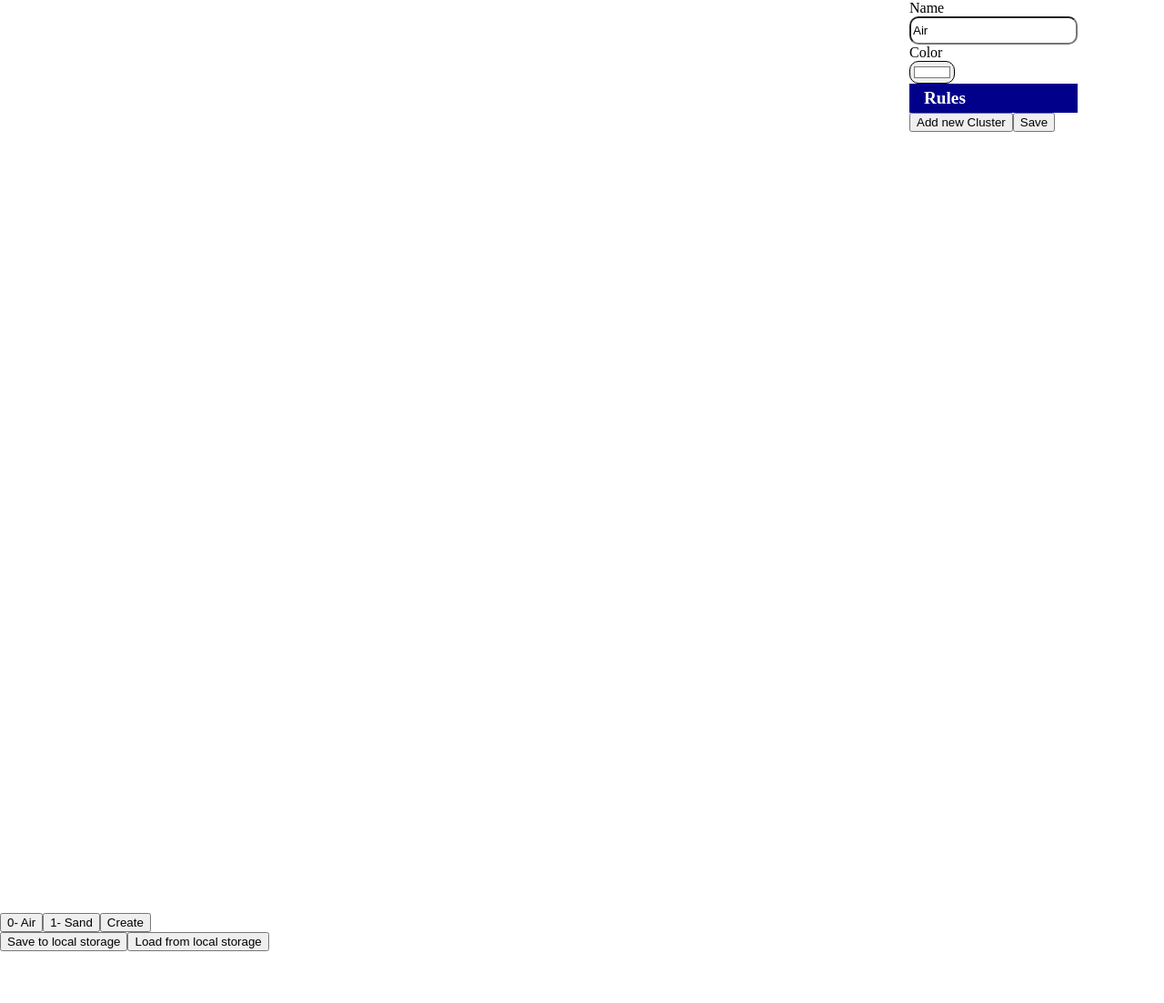
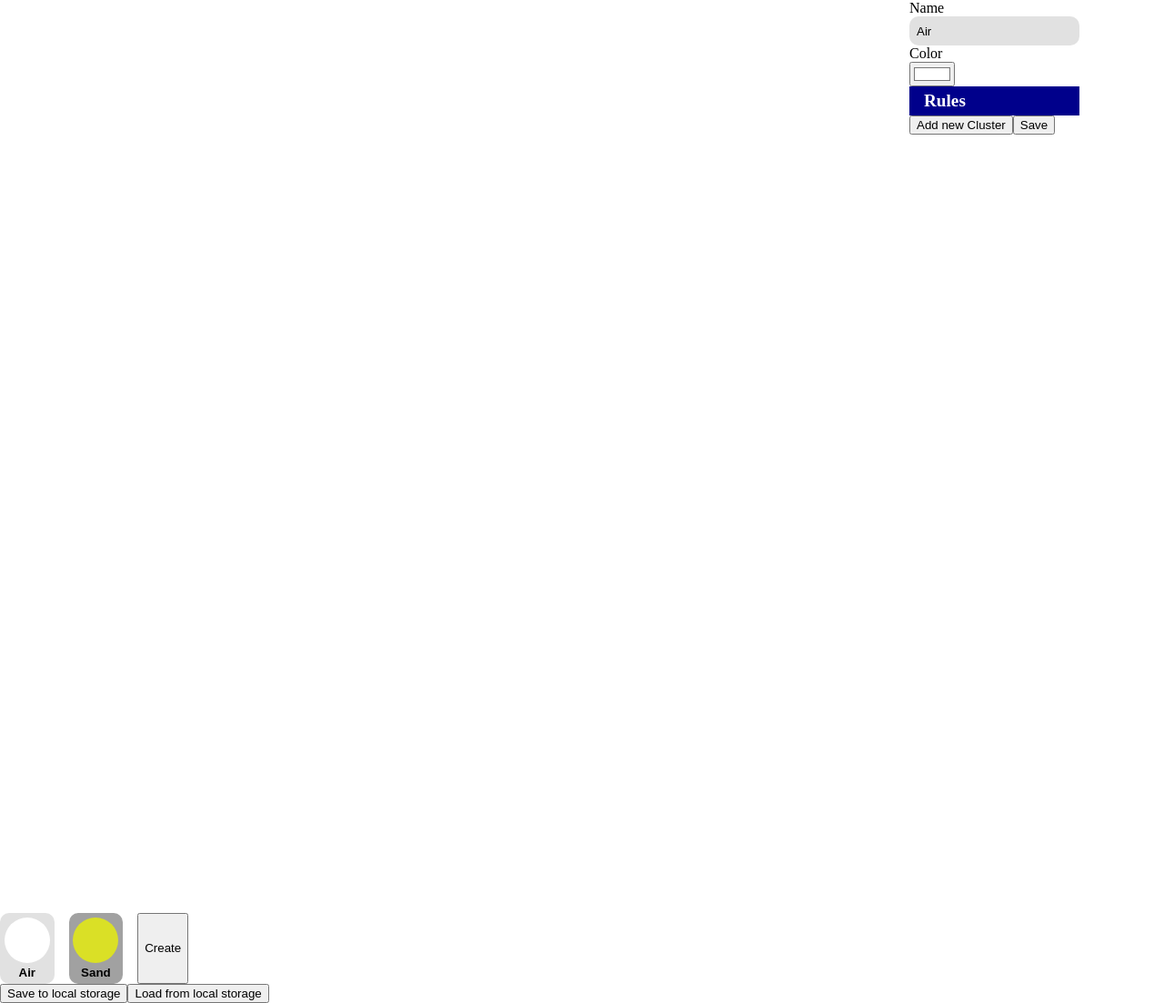
Before and after one commit to jaqee-a/cellumatron, a React (Vite) app: page / in a window 1280 px wide. Shown: the whole page at 91% size. Before the commit the page ends 1046 px from the top, so only its background shows below. Built offline with nearby package versions, Linux system fonts and the light colour scheme.

Commit message:
element picker enhancement

```diff
--- a/src/components/Element.tsx
+++ b/src/components/Element.tsx
@@ -5,7 +5,6 @@ import { RuleCluster as RuleClusterStructure, getElementById } from "../lib/elem
 import { useDispatch, useSelector } from "react-redux";
 import { updateElements } from "../redux/elementRedux";
 import { CellumatronState } from "../redux/store";
-import { Input } from "./Input";
 import { Collapsable } from "./Collapsable";
 
 export function Element() {
@@ -96,7 +95,7 @@ export function Element() {
                     <label>Name</label>
                     <Input type="text" value={name} onChange={handleNameChange}/>
                     <label>Color</label>
-                    <Input type="color" value={color} onChange={handleColorChange}/>
+                    <input type="color" value={color} onChange={handleColorChange}/>
                 </MetaInput>
                 <Collapsable title="Rules" defaultState={'collapsed'}>
                     <RulesContainer>
@@ -104,12 +103,12 @@ export function Element() {
                             ruleClusters.map((_, index) =>
                                 <div key={index}>
                                     <DropTarget
-                                            show={draggingIndex !== undefined}
+                                            show={draggingIndex !== undefined?1:0}
                                             onDragEnter={(_: BaseSyntheticEvent)=>handleDropTargetEnter(index)}
                                             onDragLeave={handleDropTargetLeave}
                                             onDragOver={handleDragOverTarget}
                                             onDrop={handleDrop}
-                                            isDraggableOver={hoveredDropTargetIndex === index}/>
+                                            draggableover={hoveredDropTargetIndex === index?1:0}/>
                                     <RuleCluster
                                             onDragStart={(_: BaseSyntheticEvent)=>handleDragStart(index)}
                                             onDragEnd={handleDragEnd}
@@ -128,11 +127,11 @@ export function Element() {
     );
 }
 
-const  DropTarget = styled.div<{show: boolean, isDraggableOver: boolean}>`
+const  DropTarget = styled.div<{show: number, draggableover: number}>`
     width: 100%;
     height: 1rem;
     margin-bottom: 1rem;
-    border: 1px dashed ${(props)=>props.isDraggableOver?'red':'black'};
+    border: 1px dashed ${(props)=>props.draggableover?'red':'black'};
     border-style: dashed;
     display: ${(props)=>props.show?'grid':'none'};
     place-items: center;
@@ -151,3 +150,11 @@ const MetaInput = styled.div`
 
 const ElementContainer = styled.div`
 `;
+
+const Input = styled.input`
+    border: none;
+    height: 30px;
+    border-radius: 10px;
+    background-color: #e1e1e1;
+    padding-left: 0.5rem;
+`;
--- a/src/components/ElementPicker.tsx
+++ b/src/components/ElementPicker.tsx
@@ -1,15 +1,18 @@
 import { useDispatch, useSelector } from "react-redux"
-import { Element } from "../lib/element";
-import { setSelectedElement, addNewElement} from "../redux/elementRedux";
+import { setSelectedElement, addNewElement, ElementRedux} from "../redux/elementRedux";
 import { CellumatronState } from "../redux/store";
+import { styled } from "styled-components";
+import { useState } from "react";
 
 
 
 export function ElementPicker() {
-    const allElements: Array<Element> = useSelector((state: CellumatronState) => state.elements.elements);
+    const [selected, setSelected] = useState<number>(0);
+    const allElements: Array<ElementRedux> = useSelector((state: CellumatronState) => state.elements.elements);
     const dispatch = useDispatch();
 
-    const handleClickOnElement = (value: any) => {
+    const handleClickOnElement = (value: ElementRedux, index: number) => {
+        setSelected(index);
         dispatch(setSelectedElement(value.id));
     }
 
@@ -18,11 +21,63 @@ export function ElementPicker() {
     }
 
     return (
-        <div>
+        <ElementPickerContainer>
             {
-                allElements.map((value: any)=><button key={value.id} onClick={()=>handleClickOnElement(value)}>{value.id}- {value.name}</button>)
+                allElements.map((value: ElementRedux, index: number)=>
+                    <ElementButton key={value.id} selected={selected === index} element={value} onClick={()=>handleClickOnElement(value, index)} />)
             }
             <button onClick={handleCreateNewElement}>Create</button>
-        </div>
+        </ElementPickerContainer>
     )
 }
+
+const ElementPickerContainer = styled.div`
+    display: flex;
+    gap: 1rem;
+`;
+
+
+
+
+interface ElementButtonProps {
+    onClick: Function;
+    element: ElementRedux;
+    selected: boolean;
+}
+
+
+function ElementButton({onClick, element, selected}: ElementButtonProps) {
+    return (
+        <ButtonContainer selected={selected} onClick={()=>onClick()}>
+            <ButtonContent>
+                <ColorDisplay color={element.color} />
+                <LabelDisplay>{element.name}</LabelDisplay>
+            </ButtonContent>
+        </ButtonContainer>
+    );
+}
+
+const ButtonContainer = styled.button<{selected: boolean}>`
+    background-color: ${(props)=>props.selected?'#e1e1e1':'#a1a1a1'};
+    border-radius: 10px;
+    border: none;
+    padding: 0.3rem;
+    &:hover {
+        cursor: pointer;
+        opacity: 0.7;
+    }
+`;
+const ButtonContent   = styled.div`
+    display: flex;
+    flex-direction: column;
+    gap: 0.2rem;
+`;
+const LabelDisplay    = styled.div`
+    font-weight: bold;
+`;
+const ColorDisplay    = styled.div<{color: string}>`
+    background-color: ${(props)=>props.color};
+    width:50px;
+    height: 50px;
+    border-radius: 50%;
+`;
--- a/src/components/Input.tsx
+++ /dev/null
@@ -1,13 +0,0 @@
-import { styled } from "styled-components";
-
-
-
-
-
-
-
-export const Input = styled.input`
-    /* border: none; */
-    height: 25px;
-    border-radius: 10px;
-`;
--- a/src/lib/element.ts
+++ b/src/lib/element.ts
@@ -1,3 +1,4 @@
+import { ElementRedux } from "../redux/elementRedux";
 import { Color } from "./color";
 
 export interface RuleAction {
@@ -130,7 +131,7 @@ export function loadAllElements(elements: Array<Element>): void {
     }
 }
 
-export function getAllElementsForRedux(): Array<{id: number, name: string, color: string}> {
+export function getAllElementsForRedux(): Array<ElementRedux> {
     return CUSTOM_ELEMENTS.map((value: Element)=>{
 
         const res: {id: number, name: string, color: string} = {
```
Also changed, not shown: src/redux/elementRedux.ts (+6 -1 lines).
